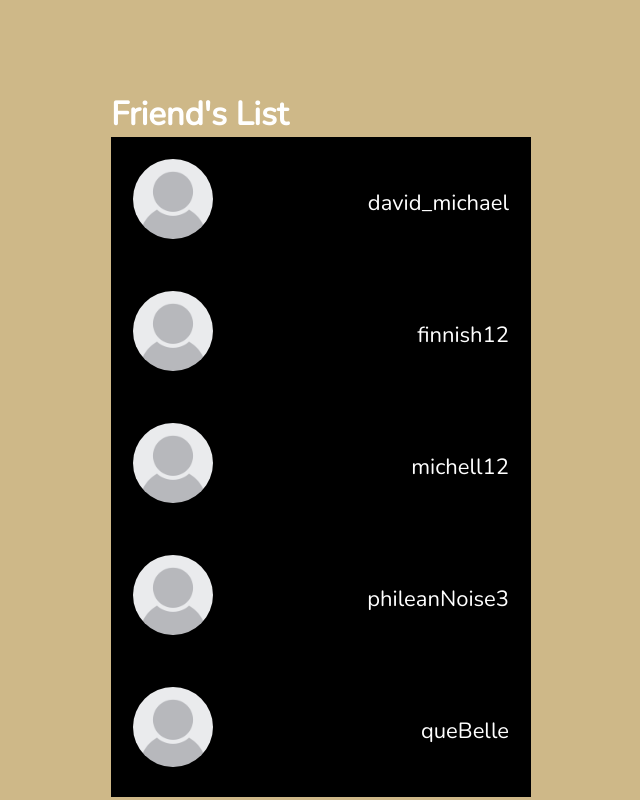
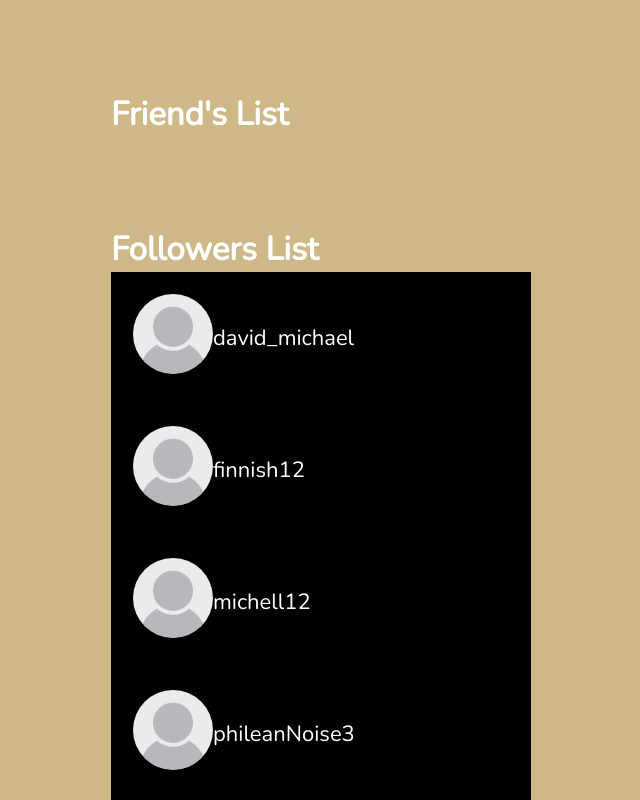
Before and after one commit to AdityaGupta03/PurdueHub, a React (Create React App) app in the folder register_ui/register-ui/: page /viewlist in a window 1280 px wide. Shown: the top 800 px of the page, without its empty margins (224-864 px from the left). Built offline with nearby package versions, Linux system fonts and the light colour scheme.

Commit message:
modify and fix some small css issues and experiments

```diff
--- a/register_ui/register-ui/src/Profile.css
+++ b/register_ui/register-ui/src/Profile.css
@@ -20,6 +20,15 @@
     display: flex;
     justify-content: space-between;
     align-items: center;
+
+    width: 100%;
+    max-width: auto;
+    min-height: auto;
+    display: flex;
+    flex-direction: row;
+    justify-content: flex-start;
+    padding: 1rem;
+    background-color: #000000;
 }
 .baseimage {
     width: 80px;
@@ -29,16 +38,7 @@
 .ViewList {
     text-align: center;
 }
-section {
-    width: 100%;
-    max-width: auto;
-    min-height: auto;
-    display: flex;
-    flex-direction: row;
-    justify-content: flex-start;
-    padding: 1rem;
-    background-color: #000000;
-}
+
 
 .container {
     padding: 20px;
--- a/register_ui/register-ui/src/ViewList.js
+++ b/register_ui/register-ui/src/ViewList.js
@@ -1,6 +1,8 @@
 import React, { useState } from 'react'
 import data from './friend-data';
 import List from './List';
+import temp from './temporary-profile.jpeg' // temp picture
+
 import './Profile.css' // css pulled online
 
 function ViewList() {
@@ -33,7 +35,12 @@ function ViewList() {
                                 <div>
                                     {/* change 'key' to index which refers to array index of data provided if want to change easier */}
                                     {value.map((item) => {
-                                        return <List {...item} key={item.id}/>
+                                        <section className='imagebox' key={item.id}>
+                                        <div>
+                                            <img src={item.img} alt={item.name} className='baseimage'/>
+                                        </div>
+                                        <div>{item.name}</div>
+                                    </section>
                                     })}
                                 </div>
                             )
```
